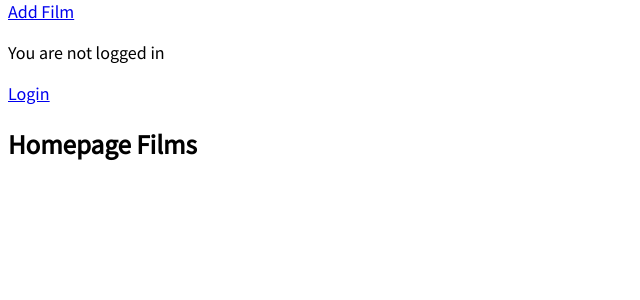
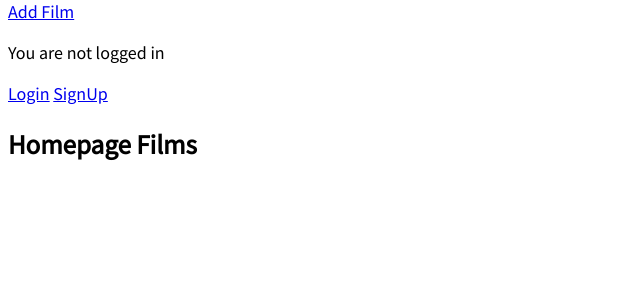
Before and after one commit to je-vargas/django--uwe--flix--es--13, a Django app: page / in a window 1280 px wide. Shown: the part 31-331 px from the top of the page, without its empty margins (0-640 px from the left). Run offline with Django 4.2, Linux system fonts and the light colour scheme; data that the repository does not hold is empty.

Commit message:
ESD-20: template tweaks

```diff
--- a/uwe_flix_root/templates/base.html
+++ b/uwe_flix_root/templates/base.html
@@ -17,13 +17,6 @@
         <a href="{% url 'film_new' %}">Add Film</a>
     </div>
     <div>
-        {% if user.is_authenticated %}
-        <p>Hi {{ user.username }}</p>
-        <p><a href={% url 'logout' %}>Logout</a></p>
-        {% else %}
-        <p>You are not logged in</p>
-        <a href={% url 'login' %}>Login</a>
-        {% endif %}
         {% block content %}
         {% endblock content %}
     </div>
--- a/uwe_flix_root/templates/home.html
+++ b/uwe_flix_root/templates/home.html
@@ -1,6 +1,16 @@
 {% extends 'base.html' %}
 
 {% block content %}
+
+    {% if user.is_authenticated %}
+        <p>Hi {{ user.username }}</p>
+        <p><a href={% url 'logout' %}>Logout</a></p>
+    {% else %}
+        <p>You are not logged in</p>
+        <a href={% url 'login' %}>Login</a>
+        <a href={% url 'signup' %}>SignUp</a>
+    {% endif %}
+
     <div>
         <h2>Homepage Films</h2>
         <ul>
```
